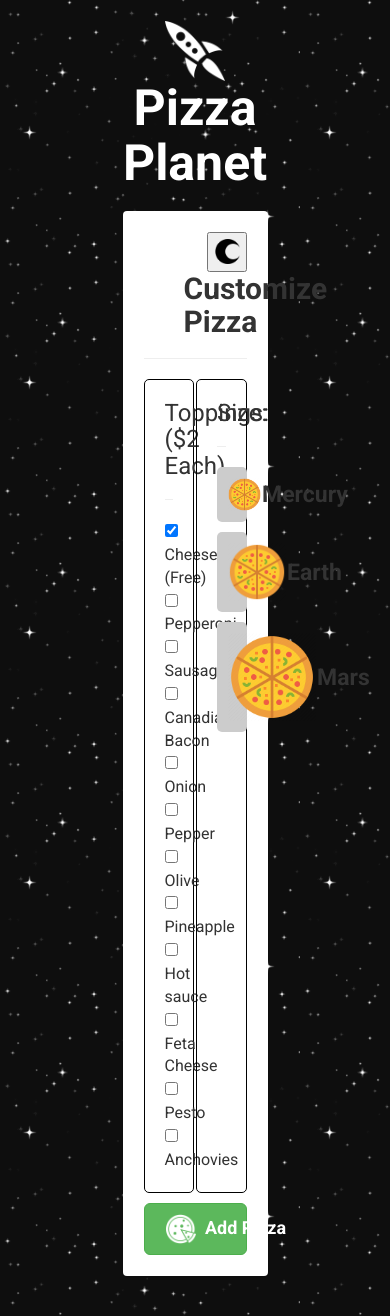
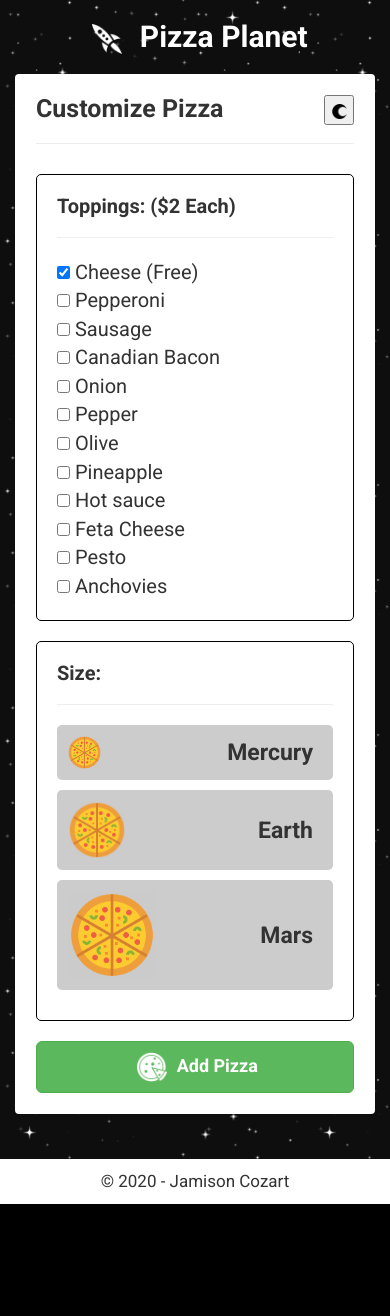
Before and after one commit to jamisoncozart/pizza-parlor, a plain HTML site: page index.html in a window 390 px wide. After the commit the page ends 1204 px from the top, so only its background shows below. Drawn offline with Linux system fonts and the light colour scheme.

Commit message:
Add footer and fix spacing issues

```diff
--- a/css/styles.css
+++ b/css/styles.css
@@ -2,12 +2,13 @@
   background-color: black;
   text-align: center;
   font-family: 'Roboto', sans-serif;
-  padding: 20px;
   background-image: url("../img/background.png");
 }
 
 .container {
-  width: 50%;
+  width: 100%;
+  min-height: 100vh;
+  position: relative;
 }
 
 h1, h2, h3, h4, h5 {
@@ -16,7 +17,7 @@
 
 h1 {
   color: white;
-  margin: 0 0 20px 0;
+  margin: 20px 0 20px 0;
   font-weight: bold;
   font-size: 50px;
 }
@@ -232,3 +233,108 @@
   color: white;
   transition: 0.1s;
 }
+
+/* Footer */
+footer {
+  padding: 10px;
+  background-color: white;
+  font-size: 17px;
+  position: absolute;
+  bottom: 0;
+  left: 0;
+  width: 100%;
+  height: 4.5rem;
+}
+
+#content-wrap {
+  padding-bottom: 7rem;
+  width: 50%;
+  margin: auto;
+}
+
+/* MEDIA QUERIES */
+@media screen and (max-width: 1230px) {
+  #content-wrap {
+    width: 70%;
+  }
+}
+@media screen and (max-width: 910px) {
+  #content-wrap {
+    width: 90%;
+  }
+}
+@media screen and (max-width: 700px) {
+  #content-wrap {
+    width: 100%;
+  }
+  #choices {
+    flex-direction: column;
+  }
+  #toppingSelect, #sizeSelect {
+    margin: 10px 0;
+    width: 100%;
+  }
+  .pizza h5 {
+    font-size: 16px;
+  }
+  .pizza p {
+    font-size: 14px;
+  }
+  #pizzas button {
+    font-weight: bold;
+    font-size: 10px;
+    padding: 3px 8px;
+  }
+  .pizzaSize:hover {
+    opacity: 1;
+    transition: 0.05s;
+  }
+  h1 {
+    margin-top: 20px;
+  }
+  body {
+    padding: 0;
+  }
+}
+@media screen and (max-width: 550px) {
+  .pizza img#Mercury {
+    height: 20px;
+  }
+
+  .pizza img#Earth {
+    height: 40px;
+  }
+
+  .pizza img#Mars {
+    height: 70px;
+  }
+}
+@media screen and (max-width: 460px) {
+  h1 {
+    font-size: 30px;
+  }
+  h2 {
+    font-size: 25px;
+    text-align: left;
+    margin: 0;
+  }
+  h1 img {
+    height: 30px;
+    width: auto;
+  }
+  h3 {
+    font-size: 20px;
+    font-weight: bold;
+  }
+  #heading button {
+    height: 30px;
+    width: 30px;
+  }
+  #heading button img {
+    height: 15px;
+    width: auto;
+  }
+  #toppingSelect {
+    font-size: 20px;
+  }
+}
--- a/index.html
+++ b/index.html
@@ -13,6 +13,7 @@
 </head>
 <body>
   <div class="container">
+    <div id="content-wrap">
       <h1><img src="img/rocketWhite.png"> Pizza Planet</h1>
       <!-- ORDER FORM -->
       <div id="orderForm" class="panel">
@@ -75,8 +76,10 @@
           <h4>Special thanks for choosing Pizza Planet.</h4>
           <p>&copy; 2020 Pizza Planet</p>
         </div>
-      <button class="btn btn-primary btn-lg btn-block" id="buyMoreButton">Buy More Pizza!</button>
+        <button class="btn btn-primary btn-lg btn-block" id="buyMoreButton">Reset Order!</button>
       </div>
+    </div>
+    <footer>&copy; 2020 - Jamison Cozart</footer>
   </div>
 </body>
 </html>
--- a/js/scripts.js
+++ b/js/scripts.js
@@ -142,7 +142,10 @@
 
       order.deletePizza(pizza.id);
     })
+    order.currentId = 0;
+    order.totalCost = 0;
     $("#orderForm, #pizzas").show();
+    console.log(order);
   })
   //dark mode button click listener
   $("button#lightDark").click(function() {
@@ -156,13 +159,14 @@
       $(".pizza").addClass("dark");
       $(".receiptInfo").addClass("dark");
       $(".pizzaSize").addClass("darkSize");
+      $("footer").addClass("dark");
     } else {
       buttonImage.attr("src", "img/moon.png");
       $(".panel").removeClass("dark");
       $(".pizza").removeClass("dark");
       $(".receiptInfo").removeClass("dark");
       $(".pizzaSize").removeClass("darkSize");
-
+      $("footer").removeClass("dark");
     }
   })
 })
```
Lines whose indentation alone changed are shown as unchanged.
